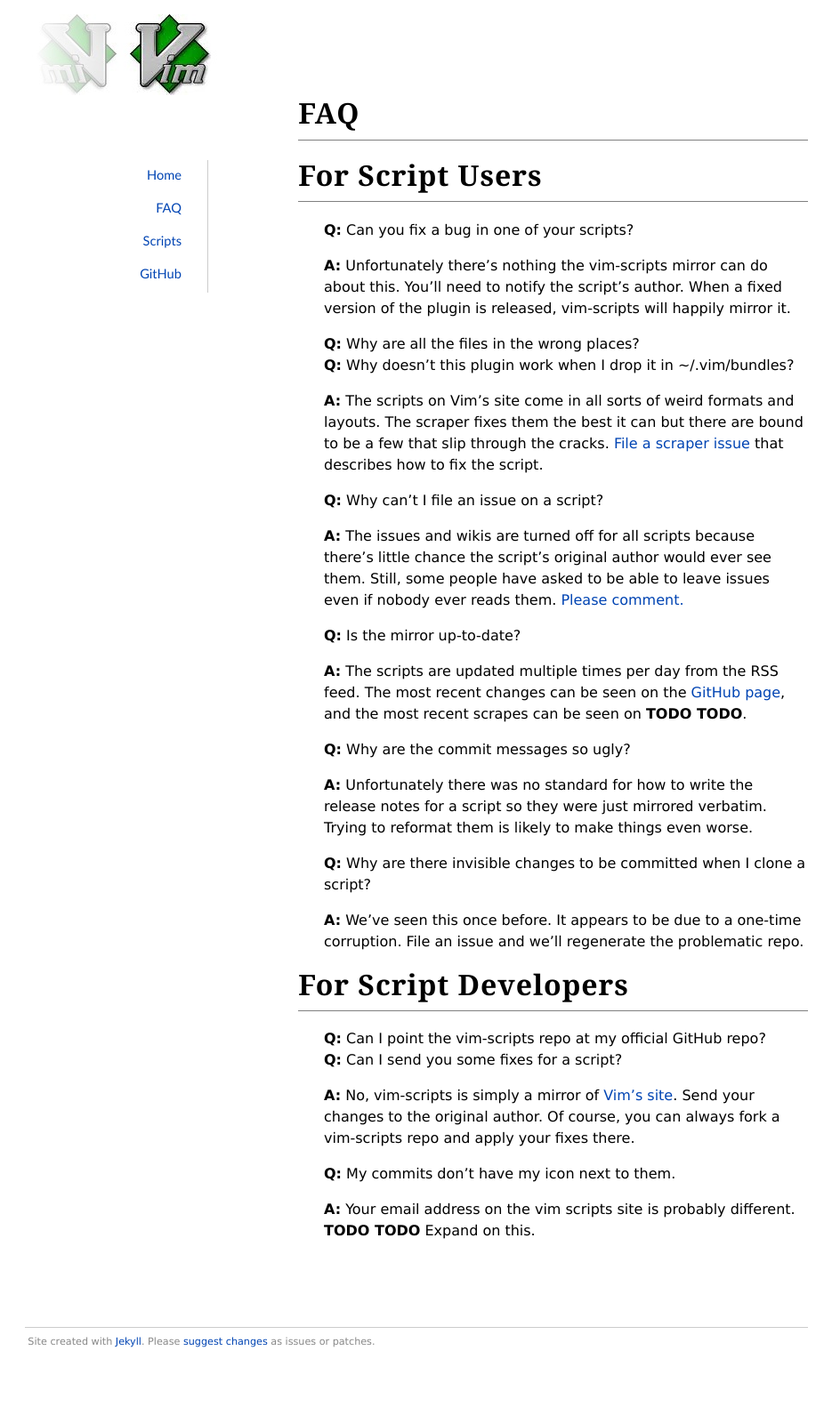
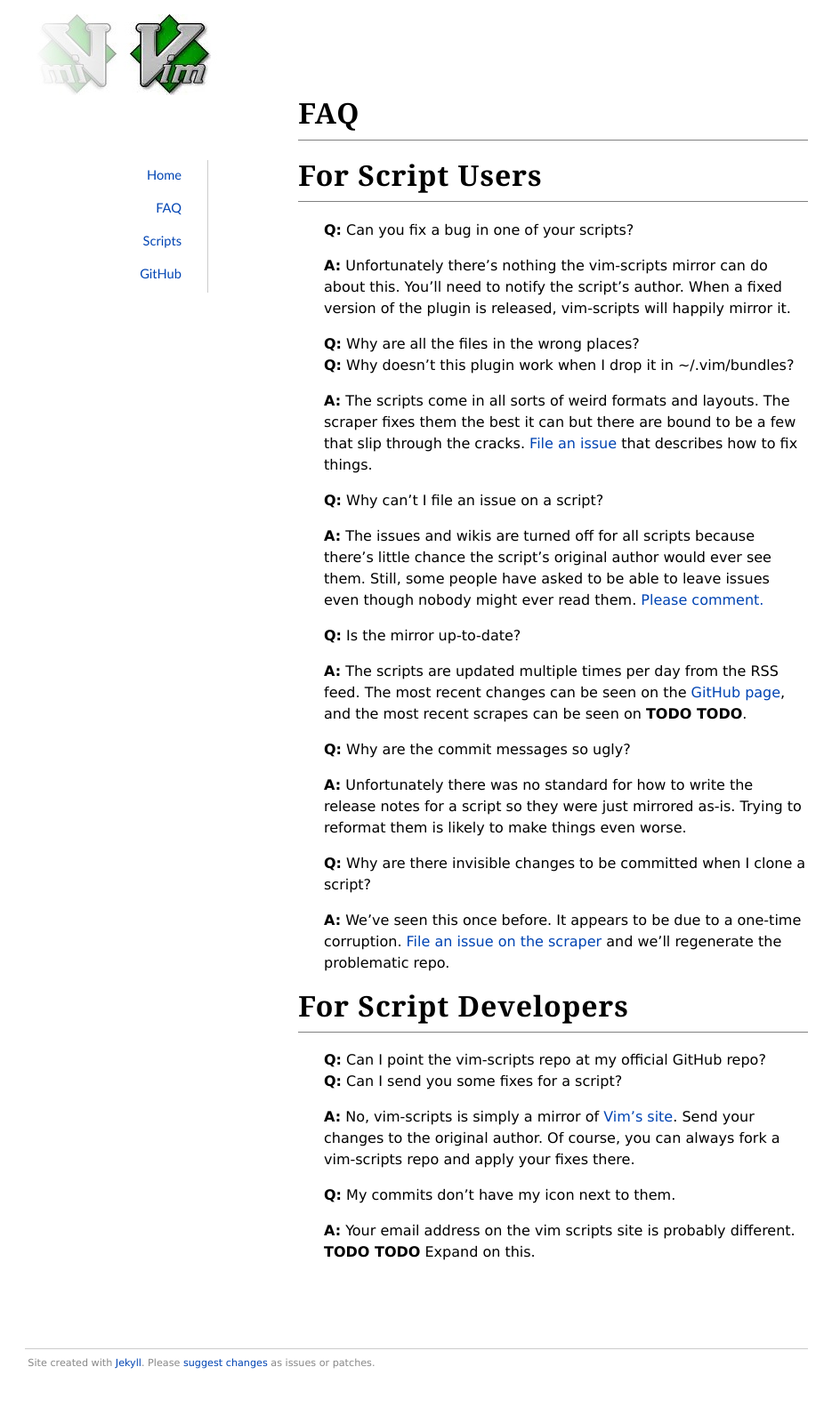
Before and after one commit to vim-scraper/vim-scraper.github.com, a Jekyll site: the page built from faq.markdown, in a window 1280 px wide. Shown: the whole page at 89% size, without its empty margins (172-1107 px from the left). Built offline with Jekyll 4.4.1, drawn with Linux system fonts in a browser that asks for light colours; before the commit the page ends 1558 px from its top, so only the background shows below that.

Commit message:
more faq wording fixes

```diff
--- a/faq.markdown
+++ b/faq.markdown
@@ -18,19 +18,19 @@
 **Q:** Why are all the files in the wrong places?<br/>
 **Q:** Why doesn't this plugin work when I drop it in ~/.vim/bundles?
 
-**A:** The scripts on Vim's site come in all sorts of weird formats and
-layouts.  The scraper fixes them the best it can but there are bound to
+**A:** The scripts come in all sorts of weird formats and layouts.
+The scraper fixes them the best it can but there are bound to
 be a few that slip through the cracks.
-<a href="http://github.com/vim-scripts/vim-scraper/issues">File a scraper issue</a>
-that describes how to fix the script.
+<a href="http://github.com/vim-scripts/vim-scraper/issues">File an issue</a>
+that describes how to fix things.
 
 
 **Q:** Why can't I file an issue on a script?
 
 **A:** The issues and wikis are turned off for all scripts because
 there's little chance the script's original author would ever see them.
-Still, some people have asked to be able to leave issues even if nobody
-ever reads them.
+Still, some people have asked to be able to leave issues even though
+nobody might ever read them.
 <a href="http://github.com/vim-scripts/vim-scraper/issues/issue/3">
 Please comment.</a>
 
@@ -46,14 +46,15 @@
 **Q:** Why are the commit messages so ugly?
 
 **A:** Unfortunately there was no standard for how to write the
-release notes for a script so they were just mirrored verbatim.
+release notes for a script so they were just mirrored as-is.
 Trying to reformat them is likely to make things even worse.
 
 
 **Q:** Why are there invisible changes to be committed when I clone a script?
 
-**A:** We've seen this once before.  It appears to be due to a one-time
-corruption.  File an issue and we'll regenerate the problematic repo.
+**A:** We've seen this once before.  It appears to be due to a one-time corruption.
+<a href="http://github.com/vim-scripts/vim-scraper/issues">File an issue on the scraper</a>
+and we'll regenerate the problematic repo.
 
 
 For Script Developers
```
